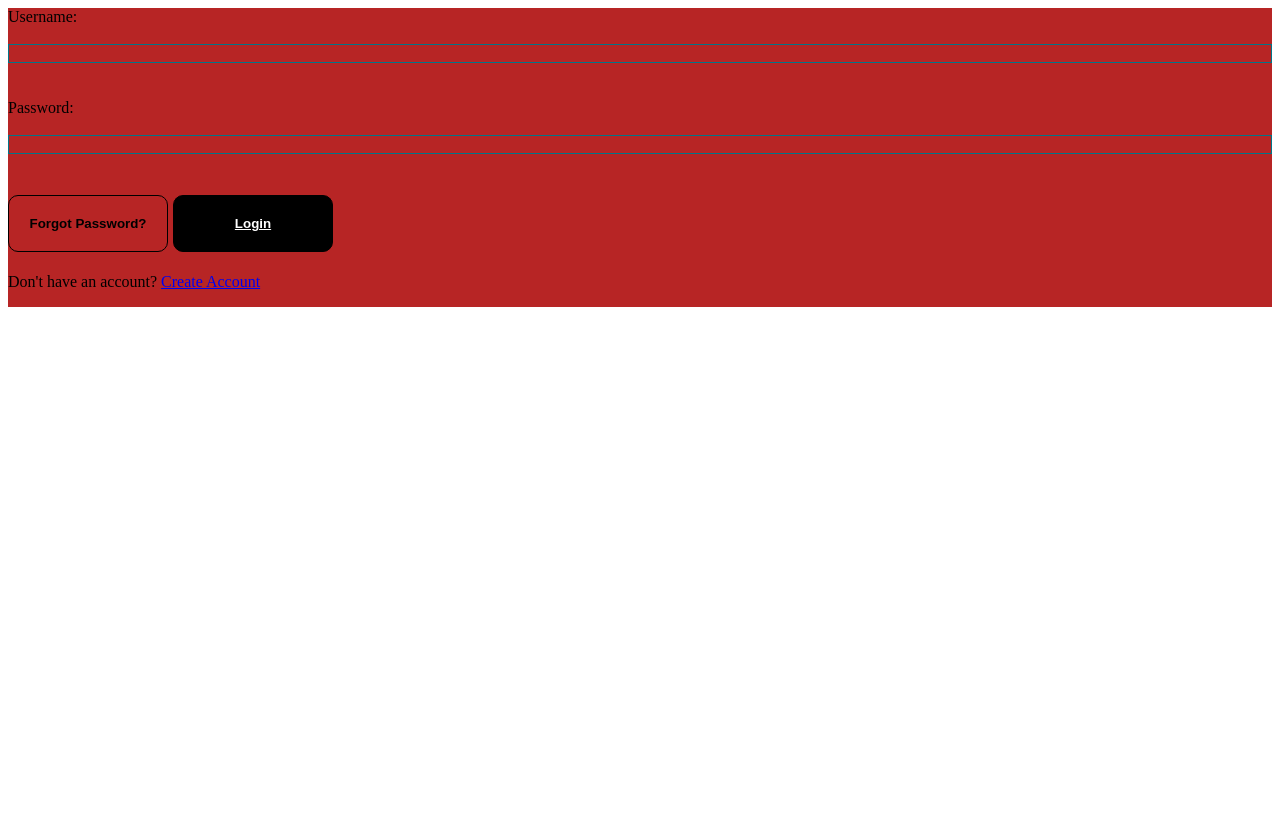
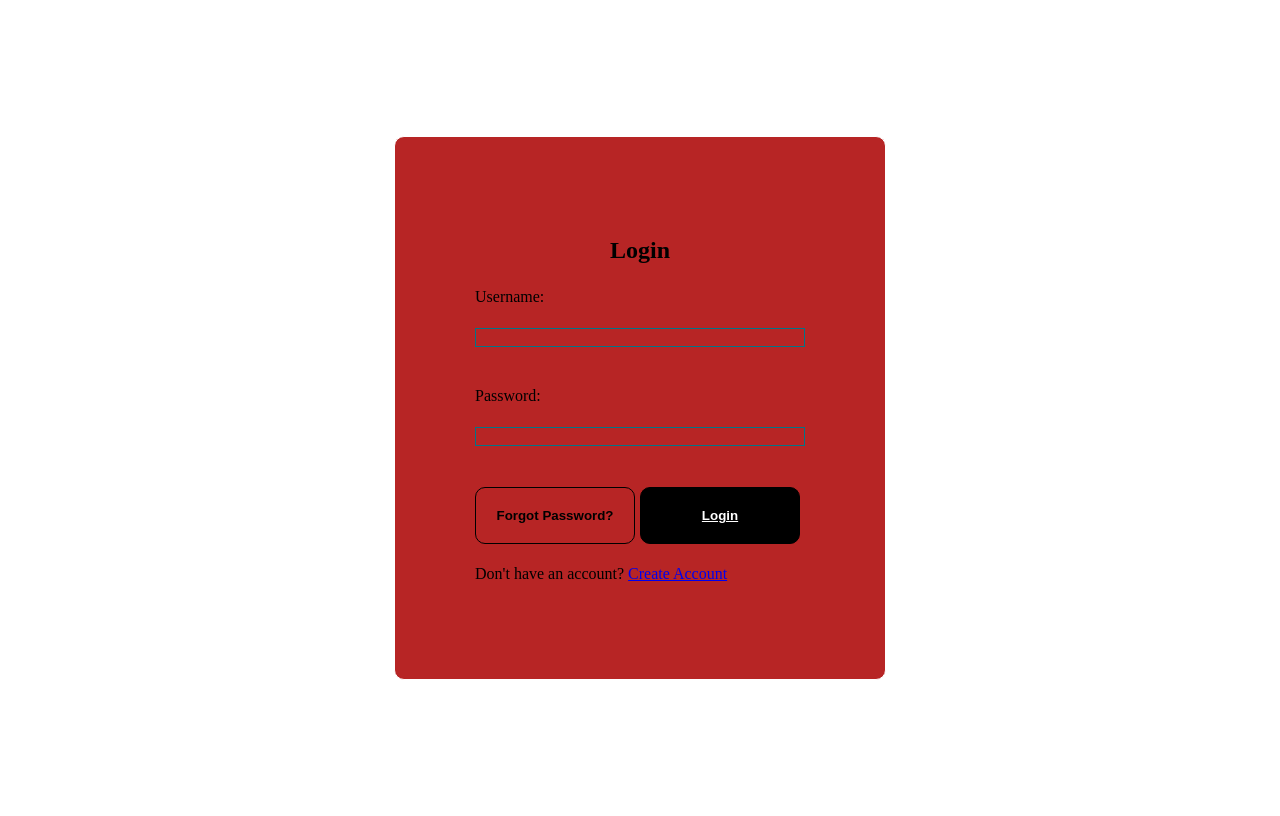
Before and after one commit to Sherpa334/makeshift, a Django app: page / in a window 1280 px wide. Before the commit the page ends 307 px from the top, so only its background shows below. Run offline with Django 5.2, Linux system fonts and the light colour scheme.

Commit message:
Updated the page so it doesn't look as weird

```diff
--- a/makeshift/website/static/loginPage.css
+++ b/makeshift/website/static/loginPage.css
@@ -1,9 +1,36 @@
+.App {
+    text-align: left;
+    display: flex;
+    min-height: 100vh;
+    align-items: center;
+    justify-content: center;
+    color: white;
+}
+
+h2 {
+    text-align: center;
+}
+
 .auth-form-container, .login-form {
     display: flex;
     flex-direction: column;
     color:black;
     background-color: #b72525;
-  }
+}
+
+@media screen and (min-width: 600px) {
+    .auth-form-container {
+        padding: 5rem;
+        border: 1px solid rgb(255, 255, 255);
+        border-radius: 10px;
+        margin: 0.5rem;
+    }
+}
+
+label {
+text-align: left;
+padding: 0.25rem 0;
+}
 
 .eminput, .passinput {
     background-color: transparent;
--- a/makeshift/website/templates/loginPage.html
+++ b/makeshift/website/templates/loginPage.html
@@ -7,7 +7,9 @@
         <link rel="stylesheet" type="text/css" href="static/loginPage.css">
     </head>
     <body>
+        <div class="App">
         <div class="auth-form-container">
+            <h2>Login</h2>
             <form class="login-form">
                 <label for="username">Username:</label><br>
                     <input class="eminput" type="text" id="username" name="username" required><br><br>
@@ -20,5 +22,6 @@
                 <p>Don't have an account? <a href="#">Create Account</a></p>
             </form>
         </div>
+    </div>
     </body>
 </html>
```
